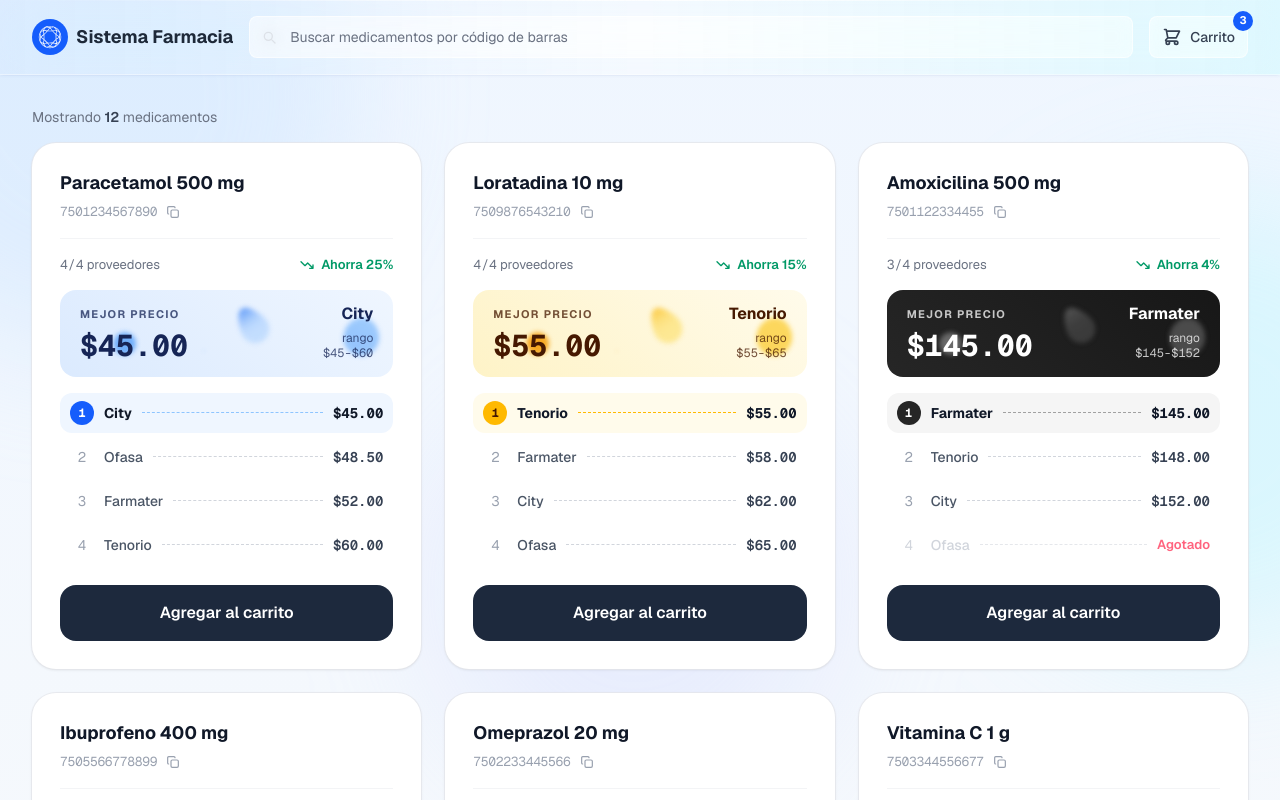
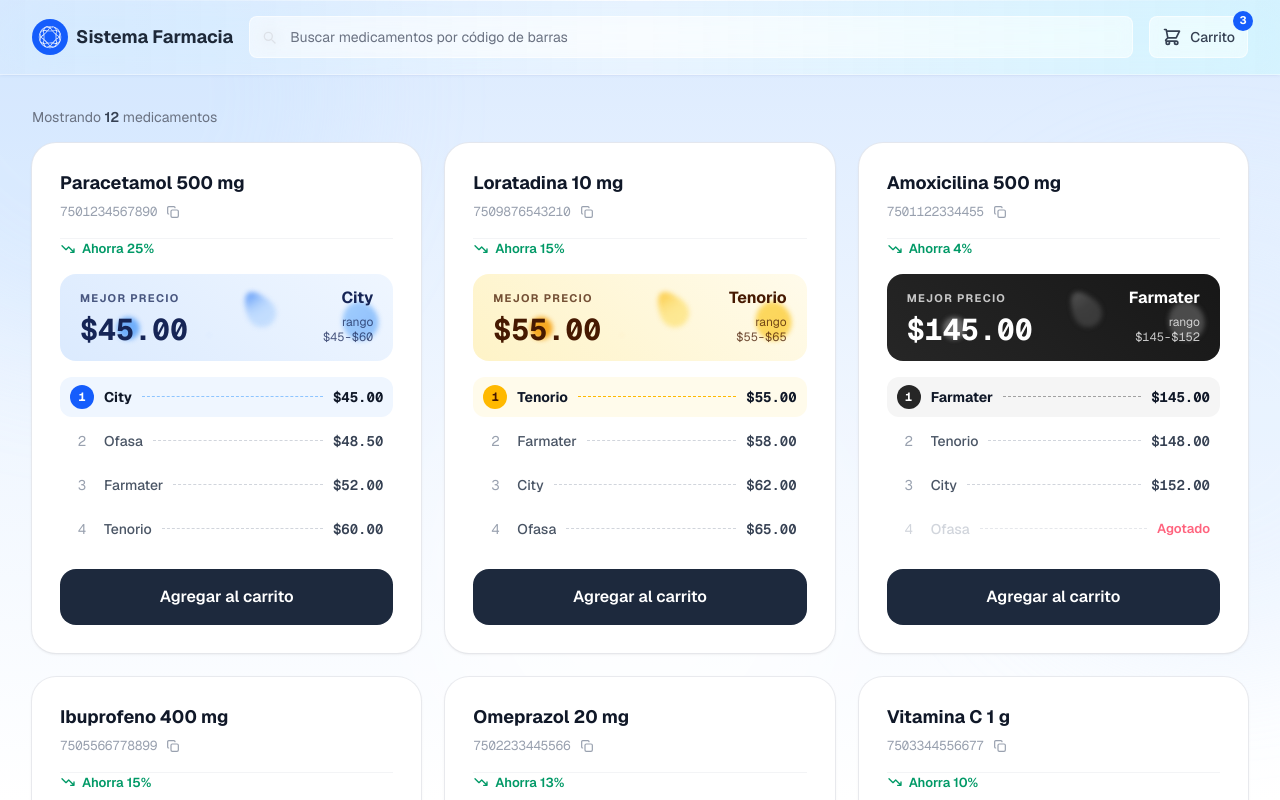
Before and after one commit to 11909/Sistema-Farmacia, a Next.js app: page /grid_productos in a window 1280 px wide. Shown: the top 800 px of the page. Built offline with nearby package versions, Linux system fonts and the light colour scheme.

Commit message:
Gradiente mejorado de fondo

```diff
--- a/app/grid_productos/loading.tsx
+++ b/app/grid_productos/loading.tsx
@@ -6,7 +6,7 @@ import { CardSkeletonGrid } from "../ui/grid_productos/CardSkeleton";
  */
 export default function Loading() {
     return (
-        <main className="min-h-screen bg-gradient-to-b from-blue-50 via-slate-50 to-cyan-50/60 font-sans">
+        <main className="min-h-screen bg-gradient-to-b from-blue-100 via-blue-50 to-white font-sans">
             <div className="mx-auto max-w-7xl px-4 py-8 sm:px-6 lg:px-8">
                 {/* Placeholder de "Mostrando N medicamentos" */}
                 <div className="mb-4 h-4 w-48 animate-pulse rounded bg-gray-200" />
--- a/app/grid_productos/page.tsx
+++ b/app/grid_productos/page.tsx
@@ -371,13 +371,6 @@ function RankingProveedores({
                     </li>
                 );
             })}
-
-            {/* Contexto para lectores de pantalla: el orden visual ya comunica
-                el ranking, pero conviene decirlo explícitamente. */}
-            <li className="sr-only">
-                {precios.length} proveedores comparados, ordenados del precio más bajo al
-                más alto.
-            </li>
         </ul>
     );
 }
@@ -427,13 +420,7 @@ function TarjetaProducto({ medicamento }: { medicamento: Medicamento }) {
             </div>
 
             {/* Resumen: cobertura de proveedores y ahorro */}
-            <div className="mt-4 flex items-center justify-between gap-2 border-t border-gray-100 pt-4 text-[13px]">
-                <span className="text-gray-500">
-                    <span className="font-mono tabular-nums">
-                        {disponibles.length}/{medicamento.precios.length}
-                    </span>{" "}
-                    proveedores
-                </span>
+            <div className="mt-4 flex items-center justify-between gap-2 border-t border-gray-100 text-[13px]">
                 {ahorro > 0 && (
                     <span className="flex items-center gap-1.5 font-semibold text-emerald-600">
                         <IconoAhorro />
@@ -500,17 +487,19 @@ function TarjetaProducto({ medicamento }: { medicamento: Medicamento }) {
 
 export default function GridProductos() {
     return (
-        <main className="relative isolate min-h-screen bg-gradient-to-b from-blue-50 via-slate-50 to-cyan-50/60 font-sans">
-            {/* Halos difusos que dan profundidad al degradado sin competir con
-                las tarjetas. Son decorativos y quedan detrás de todo (-z-10),
-                fijos al viewport para que el color no se corte al hacer scroll. */}
+        <main className="relative isolate min-h-screen font-sans">
+            {/* Fondo: degradado suave azul -> blanco. Va en una capa fija al
+                viewport (-z-10) para que la transición sea continua y no se
+                corte ni se repita al hacer scroll en páginas largas. */}
             <div
                 aria-hidden="true"
-                className="pointer-events-none fixed inset-0 -z-10 overflow-hidden"
+                className="pointer-events-none fixed inset-0 -z-10 overflow-hidden bg-gradient-to-b from-blue-100 via-blue-50 to-white"
             >
-                <div className="absolute -left-40 -top-40 h-[32rem] w-[32rem] rounded-full bg-blue-200/35 blur-3xl" />
-                <div className="absolute -right-40 top-1/4 h-[28rem] w-[28rem] rounded-full bg-cyan-200/30 blur-3xl" />
-                <div className="absolute bottom-0 left-1/3 h-[26rem] w-[26rem] rounded-full bg-indigo-200/25 blur-3xl" />
+                {/* Halos difusos que dan profundidad al degradado sin competir
+                    con las tarjetas. Puramente decorativos. */}
+                <div className="absolute -left-40 -top-40 h-[32rem] w-[32rem] rounded-full bg-blue-200/25 blur-3xl" />
+                <div className="absolute -right-40 top-1/4 h-[28rem] w-[28rem] rounded-full bg-blue-100/30 blur-3xl" />
+                <div className="absolute bottom-0 left-1/3 h-[26rem] w-[26rem] rounded-full bg-white/60 blur-3xl" />
             </div>
 
             {/* Barra superior con efecto glass.
```
